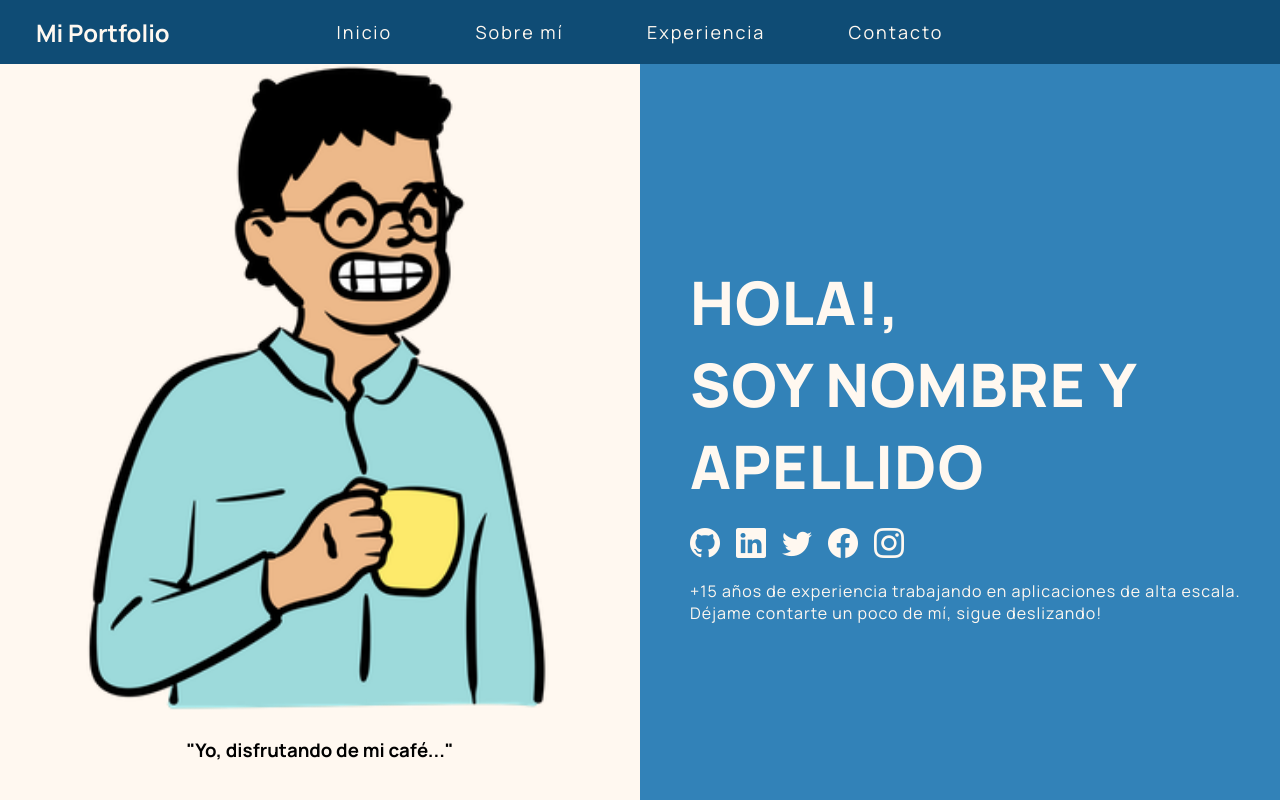
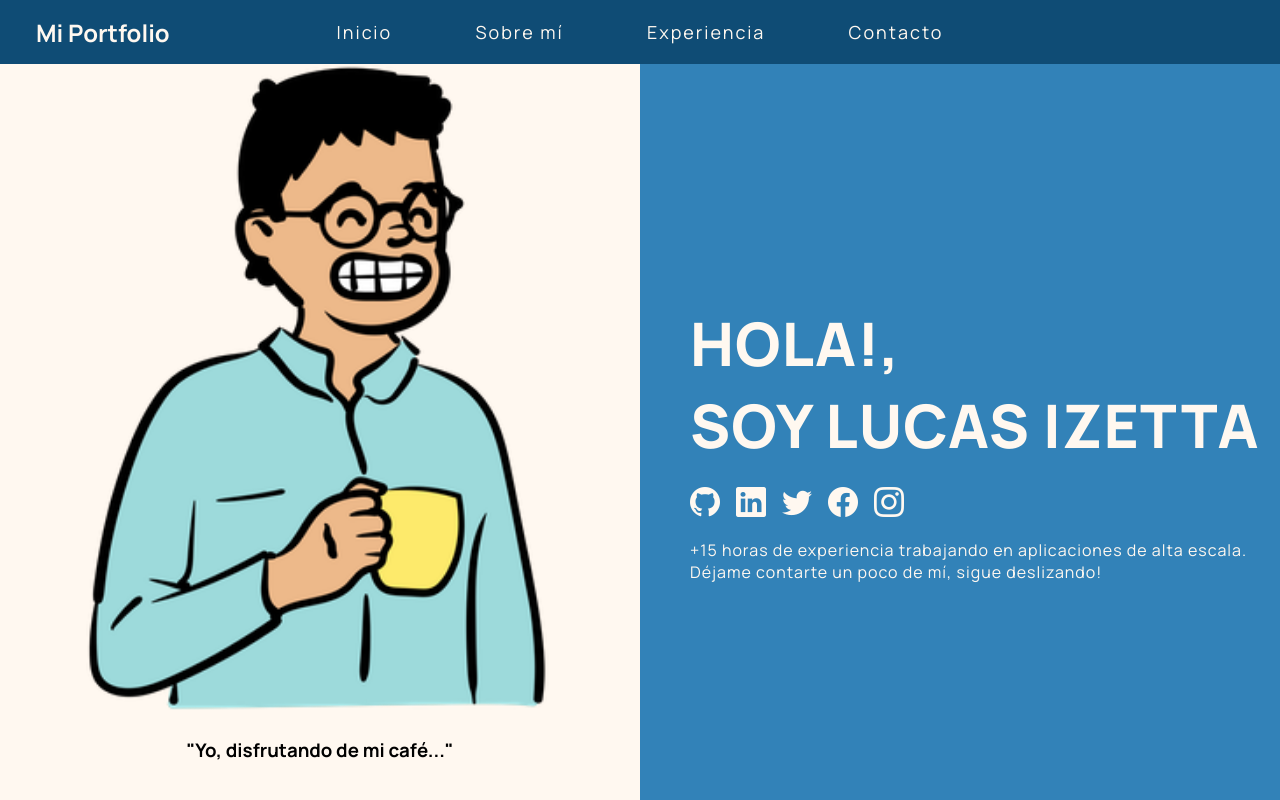
Before and after one commit to LucasIzetta/portfolio-template, a plain HTML site: page index.html in a window 1280 px wide. Shown: the top 800 px of the page. Drawn offline with nearby package versions, Linux system fonts and the light colour scheme.

Commit message:
agrgue nombre y aplido .html

```diff
--- a/index.html
+++ b/index.html
@@ -38,7 +38,7 @@
     </div>
     <div class="half-section text-section">
       <div class="introduction">
-        <h1 class="title">Hola!, <br> Soy Nombre y Apellido </h1>
+        <h1 class="title">Hola!, <br> Soy Lucas Izetta </h1>
         <ul class="socials">
           <li><a class="socials-icon" href=""><i class="bi bi-github"></i></a></li>
           <li><a class="socials-icon" href=""><i class="bi bi-linkedin"></i></a></li>
@@ -47,7 +47,7 @@
           <li><a class="socials-icon" href=""><i class="bi bi-instagram"></i></a></li>
         </ul>
 
-        <p class="description">+15 años de experiencia trabajando en aplicaciones de alta escala. <br> Déjame contarte un poco de mí, sigue deslizando!</p>
+        <p class="description">+15 horas de experiencia trabajando en aplicaciones de alta escala. <br> Déjame contarte un poco de mí, sigue deslizando!</p>
       </div>
 
     </div>
```
